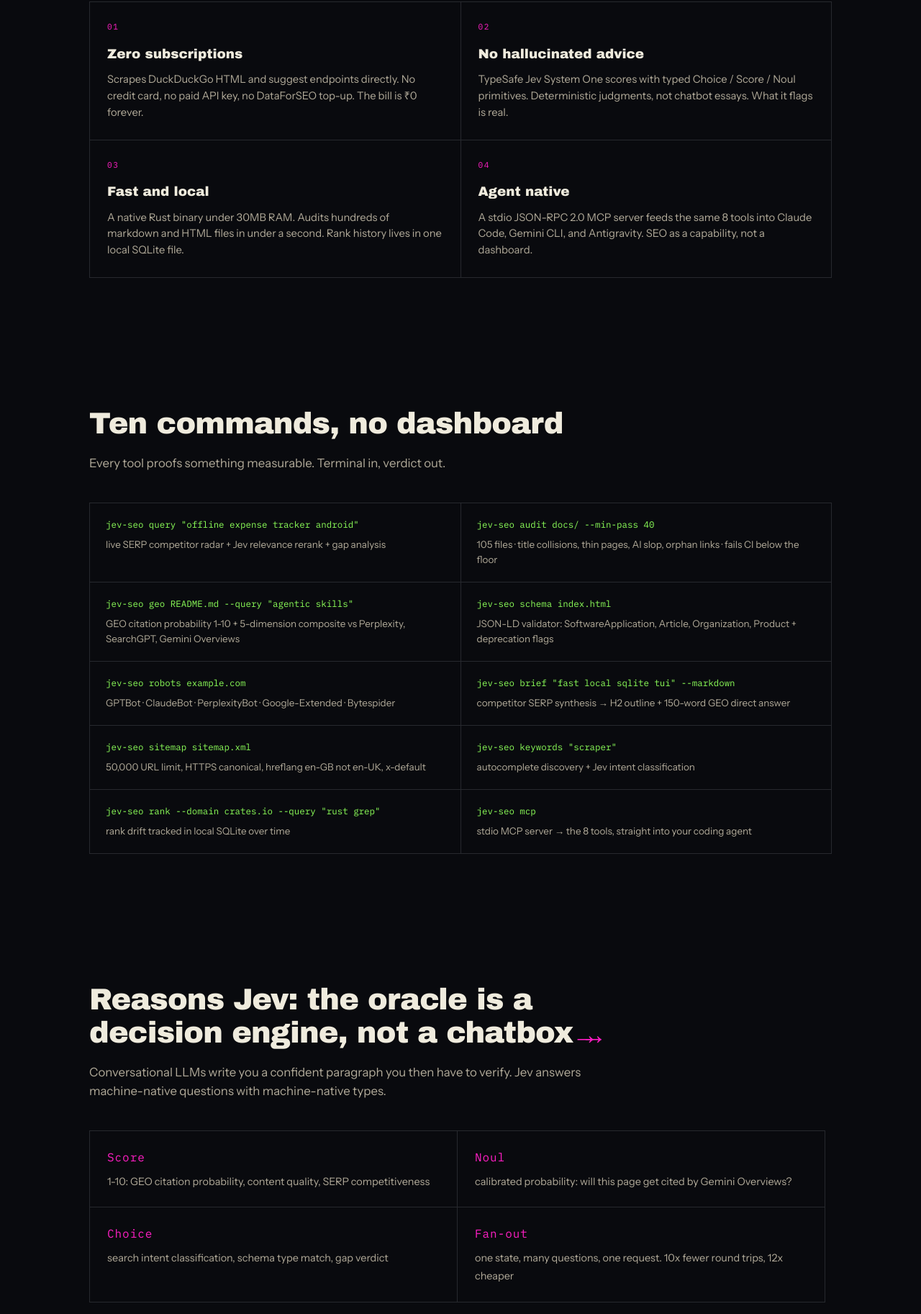
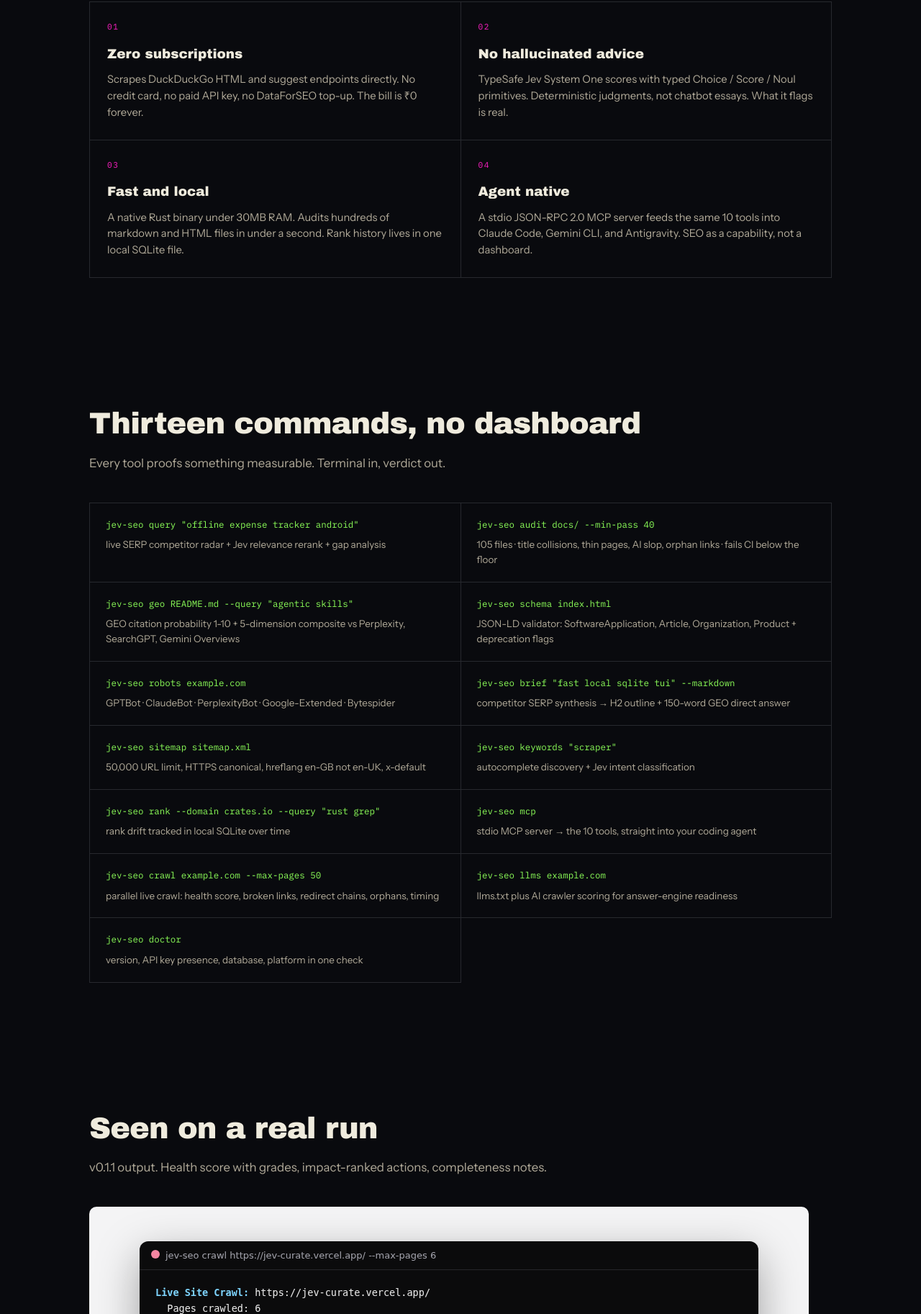
Before and after one commit to AkashPriyadarshii/jev-seo, a plain HTML site: page index.html in a window 1280 px wide. Shown: the part 2338-4163 px from the top of the page at 72% size. Drawn offline with Linux system fonts and the light colour scheme; a web font is replaced by a local one.

Commit message:
site: v0.1.1 commands, tools, screenshots
Thirteen commands with crawl, llms, and doctor cards. MCP count 8 to 10. New seen-it-run section with real terminal and report screenshots. Release note in install section.

```diff
--- a/index.html
+++ b/index.html
@@ -190,14 +190,14 @@ FINISH: unreviewed and undocumented is unfinished; this build ends with the fini
       <div class="whyspec">
         <p class="whyspec-no">04</p>
         <h3>Agent native</h3>
-        <p>A stdio JSON-RPC 2.0 MCP server feeds the same 8 tools into Claude Code, Gemini CLI, and Antigravity. SEO as a capability, not a dashboard.</p>
+        <p>A stdio JSON-RPC 2.0 MCP server feeds the same 10 tools into Claude Code, Gemini CLI, and Antigravity. SEO as a capability, not a dashboard.</p>
       </div>
     </div>
   </section>
 
   <!-- ============ COMMAND RADAR ============ -->
   <section class="radar" id="radar">
-    <h2 class="h2">Ten commands, no dashboard</h2>
+    <h2 class="h2">Thirteen commands, no dashboard</h2>
     <p class="lede">Every tool proofs something measurable. Terminal in, verdict out.</p>
     <div class="radar-grid">
       <div class="cmd"><code>jev-seo query "offline expense tracker android"</code><span class="cmd-cap">live SERP competitor radar + Jev relevance rerank + gap analysis</span></div>
@@ -209,8 +209,19 @@ FINISH: unreviewed and undocumented is unfinished; this build ends with the fini
       <div class="cmd"><code>jev-seo sitemap sitemap.xml</code><span class="cmd-cap">50,000 URL limit, HTTPS canonical, hreflang en-GB not en-UK, x-default</span></div>
       <div class="cmd"><code>jev-seo keywords "scraper"</code><span class="cmd-cap">autocomplete discovery + Jev intent classification</span></div>
       <div class="cmd"><code>jev-seo rank --domain crates.io --query "rust grep"</code><span class="cmd-cap">rank drift tracked in local SQLite over time</span></div>
-      <div class="cmd"><code>jev-seo mcp</code><span class="cmd-cap">stdio MCP server → the 8 tools, straight into your coding agent</span></div>
+      <div class="cmd"><code>jev-seo mcp</code><span class="cmd-cap">stdio MCP server → the 10 tools, straight into your coding agent</span></div>
+      <div class="cmd"><code>jev-seo crawl example.com --max-pages 50</code><span class="cmd-cap">parallel live crawl: health score, broken links, redirect chains, orphans, timing</span></div>
+      <div class="cmd"><code>jev-seo llms example.com</code><span class="cmd-cap">llms.txt plus AI crawler scoring for answer-engine readiness</span></div>
+      <div class="cmd"><code>jev-seo doctor</code><span class="cmd-cap">version, API key presence, database, platform in one check</span></div>
     </div>
+  </section>
+
+  <!-- ============ SEE IT RUN (v0.1.1) ============ -->
+  <section class="seen" id="seen">
+    <h2 class="h2">Seen on a real run</h2>
+    <p class="lede">v0.1.1 output. Health score with grades, impact-ranked actions, completeness notes.</p>
+    <figure style="margin:1.5rem 0"><img src="docs/assets/terminal.png" alt="jev-seo live crawl output with health score and ranked actions" style="max-width:100%;border-radius:10px" loading="lazy"></figure>
+    <figure style="margin:1.5rem 0"><img src="docs/assets/report.png" alt="jev-seo HTML audit report with grade scorecard" style="max-width:100%;border-radius:10px" loading="lazy"></figure>
   </section>
 
   <!-- ============ ORACLE ============ -->
@@ -324,7 +335,7 @@ FINISH: unreviewed and undocumented is unfinished; this build ends with the fini
       <p class="install-1"><span class="dim"># 1 — install (crates.io)</span><br><span class="ink-g">$</span> cargo install jev-seo</p>
       <p class="install-2"><span class="dim"># 2 — free oracle key for semantic scoring</span><br><span class="ink-g">$</span> export TYPESAFE_API_KEY=your_key_here</p>
     </div>
-    <p class="install-note">No credit card. No hosted dashboard. No telemetry. One binary, one local SQLite file, 30MB of RAM.</p>
+    <p class="install-note">No credit card. No hosted dashboard. No telemetry. One binary, one local SQLite file, 30MB of RAM. v0.1.1 adds live-site crawl, llms.txt readiness, ranked fix actions, and HTML/PDF/Markdown reports.</p>
     <div class="install-cta">
       <a class="btn-primary" href="https://github.com/AkashPriyadarshii/jev-seo" target="_blank" rel="noopener">clone on github ↗</a>
       <a class="btn-ghost" href="https://crates.io/crates/jev-seo" target="_blank" rel="noopener">crates.io</a>
```
Also changed, not shown: docs/assets/report.png (added), docs/assets/scorecard.png (added), docs/assets/terminal.png (added).
